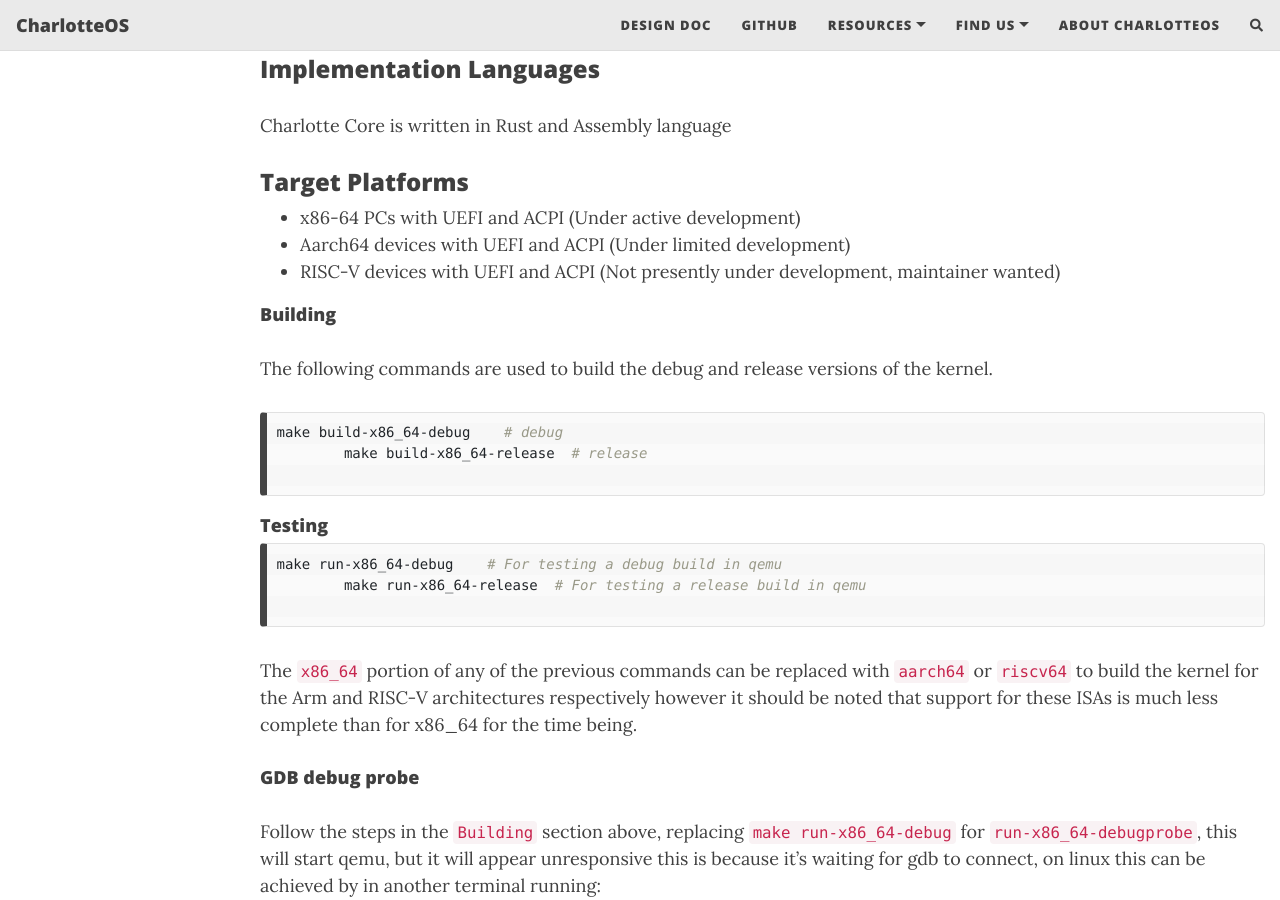
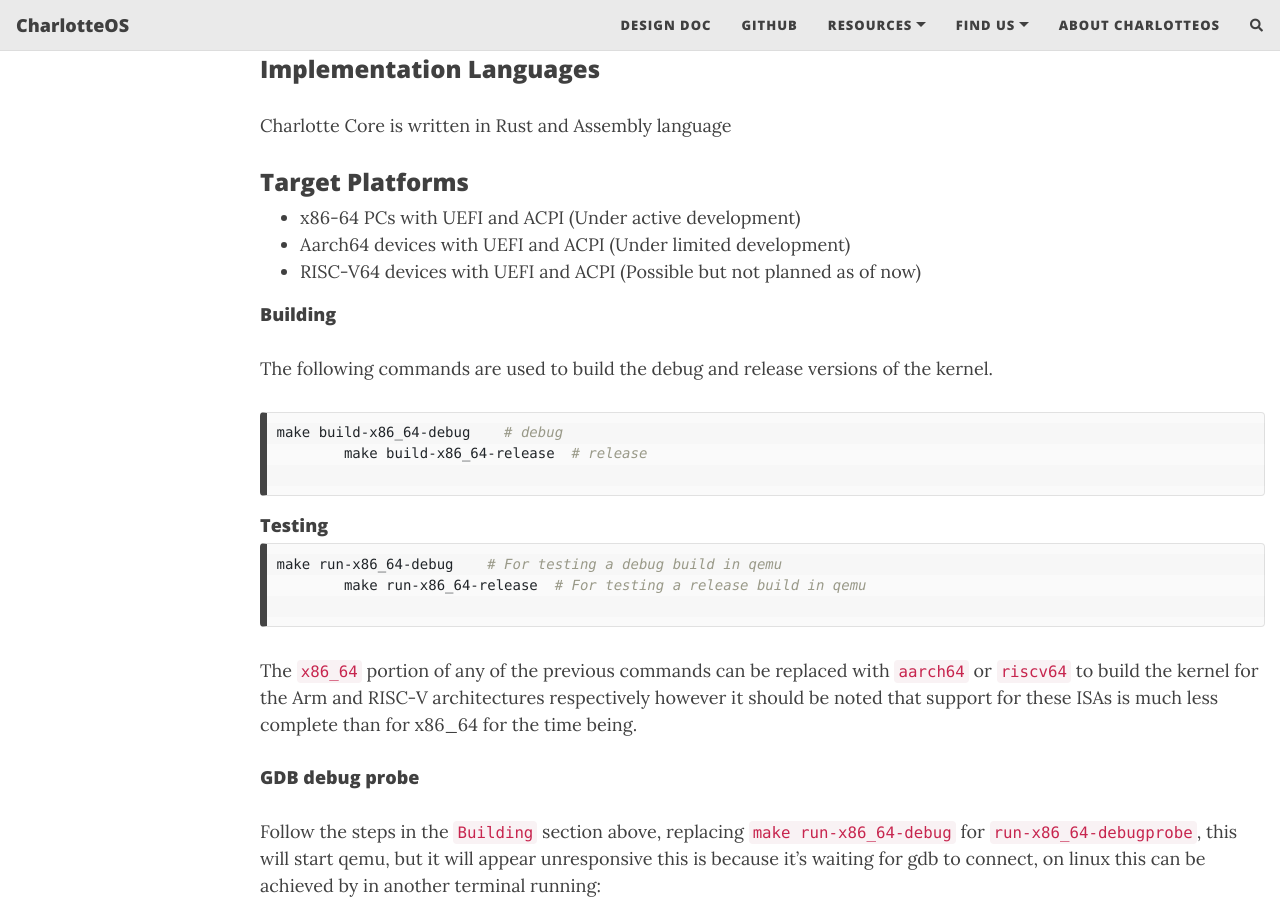
Before and after one commit to charlotte-os/charlotte-os.github.io, a Jekyll site: the page built from index.html, in a window 1280 px wide and 900 px high, scrolled down 1260 px. Built offline with Jekyll 4.4.1, drawn with Linux system fonts in a browser that asks for light colours; nearby versions of some CDN libraries; the list of posts is cut into pages by our own code; comment, search, counter and statistics services are not loaded.

```diff
--- a/_config.yml
+++ b/_config.yml
@@ -27,7 +27,7 @@ navbar-links:
     - OSDev Wiki: "https://wiki.osdev.org/Main_Page"
     - Learn Rust: "https://www.rust-lang.org/learn/"
   Find Us:
-    - Discord: "https://discord.com/invite/Kd2XJugp"
+    - Discord: "https://discord.gg/XPzJtqFVEe"
     - Reddit: "https://www.reddit.com/r/CharlotteOS"
     - Email: "mailto:charlotte-os@outlook.com"
   About CharlotteOS: "about"
--- a/_includes/index_custom.html
+++ b/_includes/index_custom.html
@@ -23,7 +23,7 @@
         <ul>
         <li>x86-64 PCs with UEFI and ACPI (Under active development)</li>
         <li>Aarch64 devices with UEFI and ACPI (Under limited development)</li>
-        <li>RISC-V devices with UEFI and ACPI (Not presently under development, maintainer wanted)</li>
+        <li>RISC-V64 devices with UEFI and ACPI (Possible but not planned as of now)</li>
         </ul>
 
         <h4 id="building">Building</h4>
```
